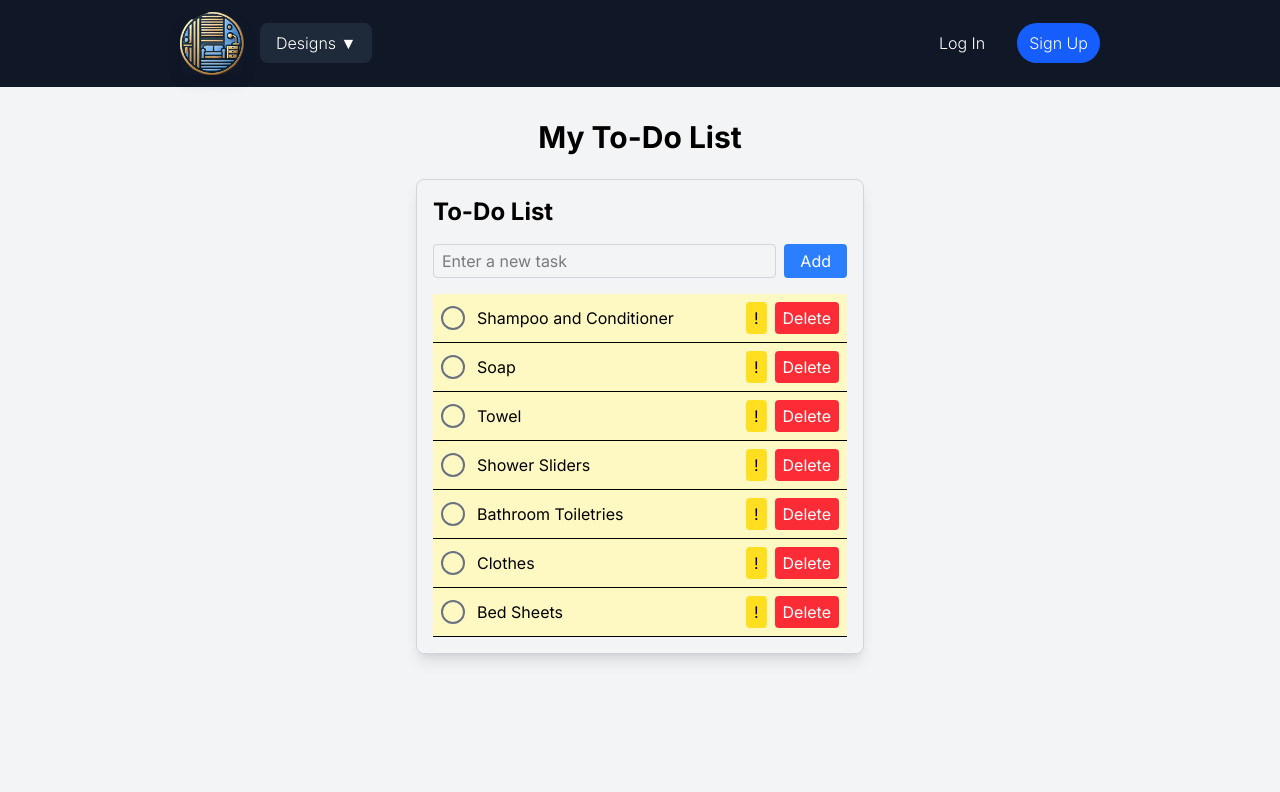
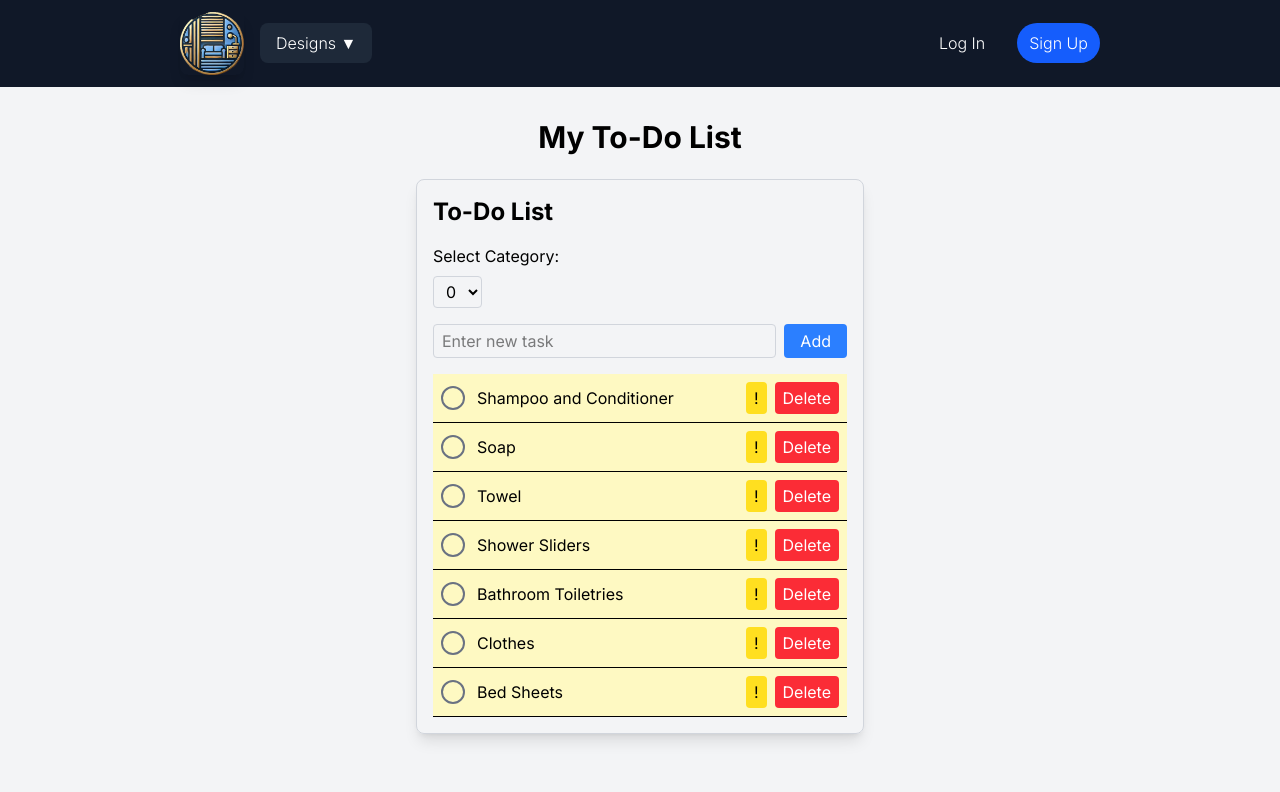
Before and after one commit to chewton2k/UCLADesign, a React (Vite) app in the folder frontend/: page /create-design in a window 1280 px wide. Shown: the top 792 px of the page. Built offline with nearby package versions, Linux system fonts and the light colour scheme.

Commit message:
created categories with drop down menu

```diff
--- a/frontend/src/components/TodoListForm.jsx
+++ b/frontend/src/components/TodoListForm.jsx
@@ -1,6 +1,6 @@
 import React, { useState } from 'react';
 
-function TodoListForm() {
+function TodoListForm() { ///update later
   const [tasks, setTasks] = useState([
     { text: "Shampoo and Conditioner", isCompleted: false, isImportant: true},
     { text: "Soap", isCompleted: false, isImportant: true },
@@ -10,9 +10,12 @@ function TodoListForm() {
     { text: "Clothes", isCompleted: false, isImportant: true },
     { text: "Bed Sheets", isCompleted: false, isImportant: true },
   ]);
+
   const [newTask, setNewTask] = useState('');
+  const [selectedCategory, setSelectedCategory] = useState('____');
 
-  // add task
+
+  // add task ///need update
   const addTask = () => {
     if (newTask.trim()) {
       setTasks([...tasks, { text: newTask, isCompleted: false, isImportant: false }]);
@@ -21,23 +24,24 @@ function TodoListForm() {
   };
 
   // completion toggle
-  const toggleTaskCompletion = (index) => {
-    const updatedTasks = [...tasks];
-    updatedTasks[index].isCompleted = !updatedTasks[index].isCompleted;
+  const toggleTaskCompletion = (category, index) => {
+    const updatedTasks = {...tasks};
+    updatedTasks[index].isCompleted = !updatedTasks[category][index].isCompleted;
     setTasks(updatedTasks);
   };
 
   // importance toggle
-  const toggleImportance = (index) => {
-    const updatedTasks = [...tasks];
-    updatedTasks[index].isImportant = !updatedTasks[index].isImportant;
+  const toggleImportance = (category, index) => {
+    const updatedTasks = {...tasks};
+    updatedTasks[index].isImportant = !updatedTasks[category][index].isImportant;
     setTasks(updatedTasks);
   };
 
 
   // delete task
-  const removeTask = (index) => {
-    const updatedTasks = tasks.filter((_, taskIndex) => taskIndex !== index);
+  const removeTask = (category, index) => {
+    const updatedTasks = {...tasks};
+    updatedTasks[category] = updatedTasks[category].filter((_, taskIndex) => taskIndex !== index);
     setTasks(updatedTasks);
   };
 
@@ -45,13 +49,29 @@ function TodoListForm() {
     <div className="p-4 max-w-md mx-auto border border-gray-300 rounded-lg shadow-lg">
       <h1 className="text-2xl font-bold mb-4">To-Do List</h1>
 
-      {/* Task Input */}
+      {/* category selector */}
+      <div className="mb-4">
+        <label className="block mb-2">Select Category:</label>
+        <select
+          value={selectedCategory}
+          onChange={(e) => setSelectedCategory(e.target.value)}
+          className="border border-gray-300 rounded px-2 py-1"
+        >
+          {Object.keys(tasks).map((category) => (
+            <option key={category} value={category}>
+              {category}
+            </option>
+          ))}
+        </select>
+      </div>
+
+      {/* task input */}
       <div className="flex gap-2 mb-4">
         <input
           type="text"
           value={newTask}
           onChange={(e) => setNewTask(e.target.value)}
-          placeholder="Enter a new task"
+          placeholder="Enter new task"
           className="flex-grow border border-gray-300 rounded px-2 py-1"
         />
         <button
@@ -62,7 +82,7 @@ function TodoListForm() {
         </button>
       </div>
 
-      {/* Task List */}
+      {/* task list NEED UPDATE */}
       <ul>
         {tasks.map((task, index) => (
           <li
```
Also changed, not shown: frontend/src/pages/CreateDesignPage.jsx (line endings or trailing spaces).
